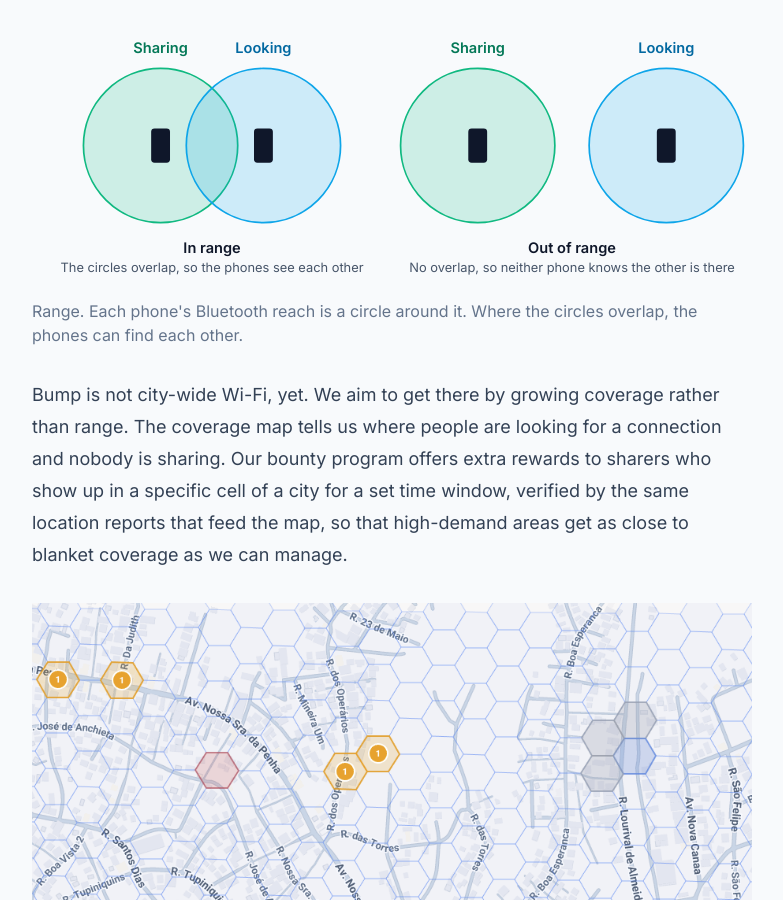
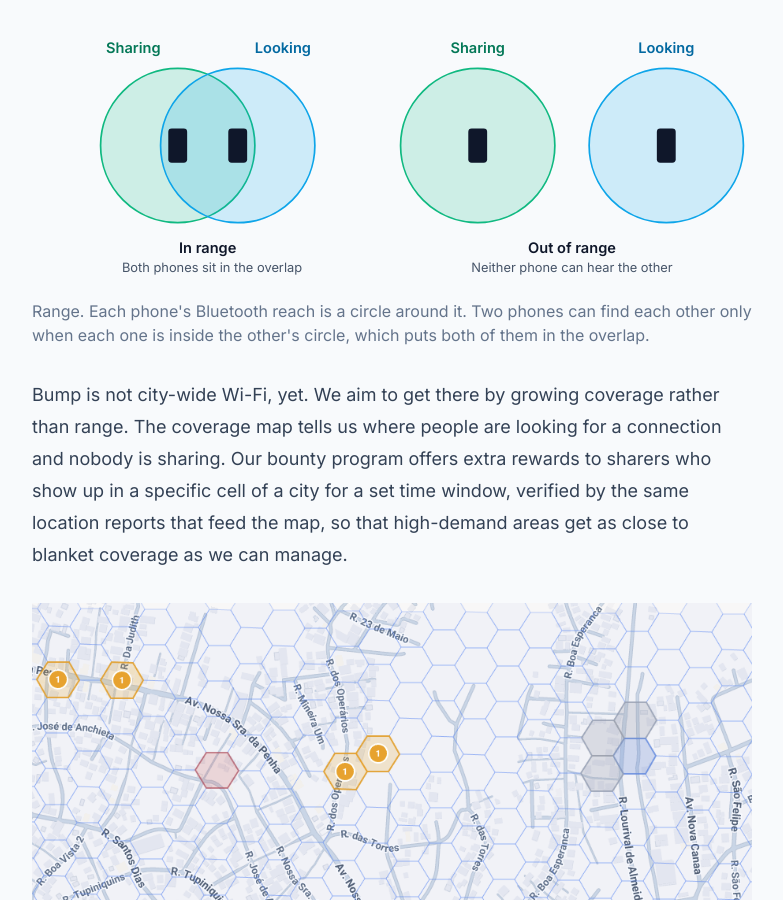
Before and after one commit to BumpApp/bumpapp.github.io, a Jekyll site: the page built from how-it-works/index.md, in a window 1280 px wide and 900 px high, scrolled down 1822 px. Shown: the whole window, without its empty margins (248-1031 px from the left). Built offline with Jekyll 4.4.1, drawn with Linux system fonts in a browser that asks for light colours.

Commit message:
Explainer: in-range phones sit inside each other's circle
Co-Authored-By: Claude Fable 5.1 <noreply@anthropic.com>

```diff
--- a/how-it-works/index.md
+++ b/how-it-works/index.md
@@ -50,15 +50,15 @@ Your phone scans continuously while the app is open and drops any sharer it has
 
 <figure>
 <svg viewBox="0 0 840 310" role="img" aria-labelledby="fig-range-title" style="width:100%;height:auto;font-family:Inter,system-ui,sans-serif;font-size:17px">
-  <title id="fig-range-title">Four phones with their Bluetooth range drawn as circles. On the left a sharing phone and a looking phone have overlapping circles, so they are in range. On the right the two circles do not touch, so those phones cannot find each other.</title>
-  <circle cx="150" cy="150" r="90" fill="#10B981" fill-opacity="0.18" stroke="#10B981" stroke-width="2"/>
-  <circle cx="270" cy="150" r="90" fill="#0EA5E9" fill-opacity="0.18" stroke="#0EA5E9" stroke-width="2"/>
-  <rect x="139" y="130" width="22" height="40" rx="4" fill="#0F172A"/>
-  <rect x="259" y="130" width="22" height="40" rx="4" fill="#0F172A"/>
-  <text x="150" y="42" text-anchor="middle" fill="#047857" font-weight="600">Sharing</text>
-  <text x="270" y="42" text-anchor="middle" fill="#0369A1" font-weight="600">Looking</text>
-  <text x="210" y="275" text-anchor="middle" fill="#0F172A" font-weight="600">In range</text>
-  <text x="210" y="298" text-anchor="middle" fill="#475569" font-size="15">The circles overlap, so the phones see each other</text>
+  <title id="fig-range-title">Four phones with their Bluetooth range drawn as circles. On the left a sharing phone and a looking phone each sit inside the other's circle, so they are in range. On the right the two circles do not touch, so those phones cannot find each other.</title>
+  <circle cx="170" cy="150" r="90" fill="#10B981" fill-opacity="0.18" stroke="#10B981" stroke-width="2"/>
+  <circle cx="240" cy="150" r="90" fill="#0EA5E9" fill-opacity="0.18" stroke="#0EA5E9" stroke-width="2"/>
+  <rect x="159" y="130" width="22" height="40" rx="4" fill="#0F172A"/>
+  <rect x="229" y="130" width="22" height="40" rx="4" fill="#0F172A"/>
+  <text x="150" y="42" text-anchor="end" fill="#047857" font-weight="600">Sharing</text>
+  <text x="260" y="42" text-anchor="start" fill="#0369A1" font-weight="600">Looking</text>
+  <text x="205" y="275" text-anchor="middle" fill="#0F172A" font-weight="600">In range</text>
+  <text x="210" y="298" text-anchor="middle" fill="#475569" font-size="15">Both phones sit in the overlap</text>
   <circle cx="520" cy="150" r="90" fill="#10B981" fill-opacity="0.18" stroke="#10B981" stroke-width="2"/>
   <circle cx="740" cy="150" r="90" fill="#0EA5E9" fill-opacity="0.18" stroke="#0EA5E9" stroke-width="2"/>
   <rect x="509" y="130" width="22" height="40" rx="4" fill="#0F172A"/>
@@ -66,11 +66,12 @@ Your phone scans continuously while the app is open and drops any sharer it has
   <text x="520" y="42" text-anchor="middle" fill="#047857" font-weight="600">Sharing</text>
   <text x="740" y="42" text-anchor="middle" fill="#0369A1" font-weight="600">Looking</text>
   <text x="630" y="275" text-anchor="middle" fill="#0F172A" font-weight="600">Out of range</text>
-  <text x="630" y="298" text-anchor="middle" fill="#475569" font-size="15">No overlap, so neither phone knows the other is there</text>
+  <text x="630" y="298" text-anchor="middle" fill="#475569" font-size="15">Neither phone can hear the other</text>
 </svg>
-<figcaption>Range. Each phone's Bluetooth reach is a circle around it. Where the circles overlap, the phones can find each other.</figcaption>
+<figcaption>Range. Each phone's Bluetooth reach is a circle around it. Two phones can find each other only when each one is inside the other's circle, which puts both of them in the overlap.</figcaption>
 </figure>
- Bump is not city-wide Wi-Fi, yet. We aim to get there by growing coverage rather than range. The coverage map tells us where people are looking for a connection and nobody is sharing. Our bounty program offers extra rewards to sharers who show up in a specific cell of a city for a set time window, verified by the same location reports that feed the map, so that high-demand areas get as close to blanket coverage as we can manage.
+
+Bump is not city-wide Wi-Fi, yet. We aim to get there by growing coverage rather than range. The coverage map tells us where people are looking for a connection and nobody is sharing. Our bounty program offers extra rewards to sharers who show up in a specific cell of a city for a set time window, verified by the same location reports that feed the map, so that high-demand areas get as close to blanket coverage as we can manage.
 
 <figure>
 <img src="/how-it-works/bounties.png" width="913" height="520" alt="A street map of a neighbourhood divided into hexagonal cells. Several cells are outlined in orange with the number 1, one in red, and a cluster of grey and blue cells sits to the right." loading="lazy">
```
